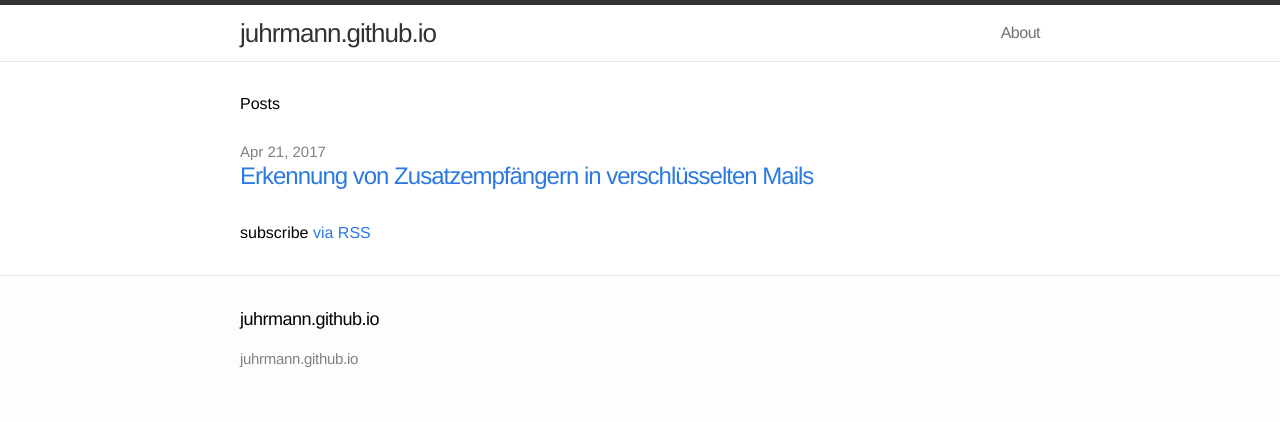
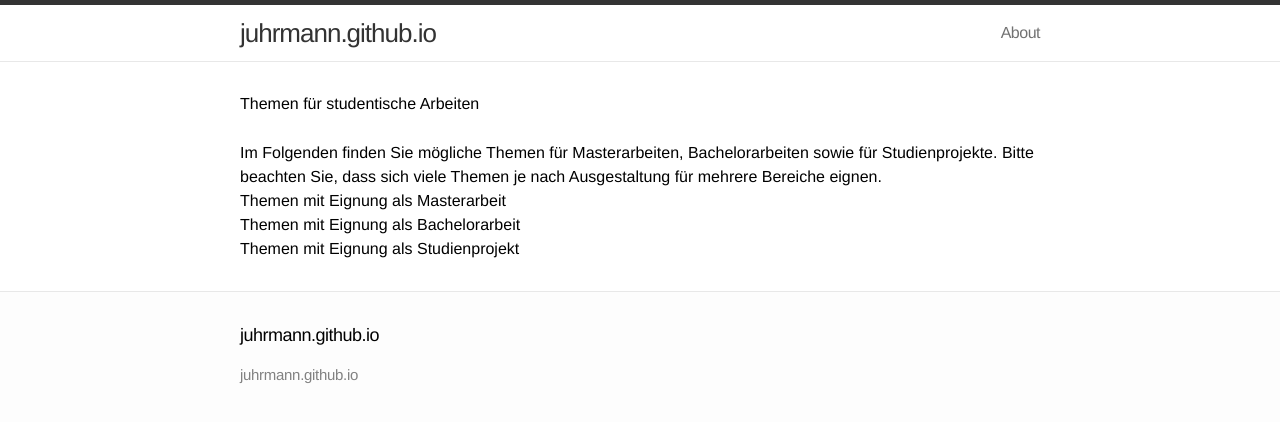
Before and after one commit to juhrmann/juhrmann.github.io, a Jekyll site: the page built from index.html, in a window 1280 px wide. Shown: the top 422 px of the page. Built offline with Jekyll 4.4.1, drawn with Linux system fonts in a browser that asks for light colours.

Commit message:
Hauptseite angepasst

```diff
--- a/index.html
+++ b/index.html
@@ -4,17 +4,41 @@ layout: default
 
 <div class="home">
 
-  <h1>Posts</h1>
+  <h1>Themen für studentische Arbeiten</h1>
+  Im Folgenden finden Sie mögliche Themen für Masterarbeiten, Bachelorarbeiten sowie für Studienprojekte.
+  Bitte beachten Sie, dass sich viele Themen je nach Ausgestaltung für mehrere Bereiche eignen.
 
+  <h2>Themen mit Eignung als Masterarbeit</h2>
   <ul class="posts">
-    {% for post in site.posts %}
+    {% for post in site.tags.masterarbeit %}
       <li>
-        <span class="post-date">{{ post.date | date: "%b %-d, %Y" }}</span>
+        <span class="post-date">{{ post.date | date: "%-d.%m.%Y" }}</span>
         <a class="post-link" href="{{ post.url | prepend: site.baseurl }}">{{ post.title }}</a>
       </li>
     {% endfor %}
   </ul>
 
-  <p class="rss-subscribe">subscribe <a href="{{ "/feed.xml" | prepend: site.baseurl }}">via RSS</a></p>
+ <h2>Themen mit Eignung als Bachelorarbeit</h2>
+  <ul class="posts">
+    {% for post in site.tags.bachelorarbeit %}
+      <li>
+        <span class="post-date">{{ post.date | date: "%-d.%m.%Y" }}</span>
+        <a class="post-link" href="{{ post.url | prepend: site.baseurl }}">{{ post.title }}</a>
+      </li>
+    {% endfor %}
+  </ul>
+
+  <h2>Themen mit Eignung als Studienprojekt</h2>
+  <ul class="posts">
+    {% for post in site.tags.studienprojekt %}
+      <li>
+        <span class="post-date">{{ post.date | date: "%-d.%m.%Y" }}</span>
+        <a class="post-link" href="{{ post.url | prepend: site.baseurl }}">{{ post.title }}</a>
+      </li>
+    {% endfor %}
+  </ul>
+
+
+<!--  <p class="rss-subscribe">subscribe <a href="{{ "/feed.xml" | prepend: site.baseurl }}">via RSS</a></p> -->
 
 </div>
```
